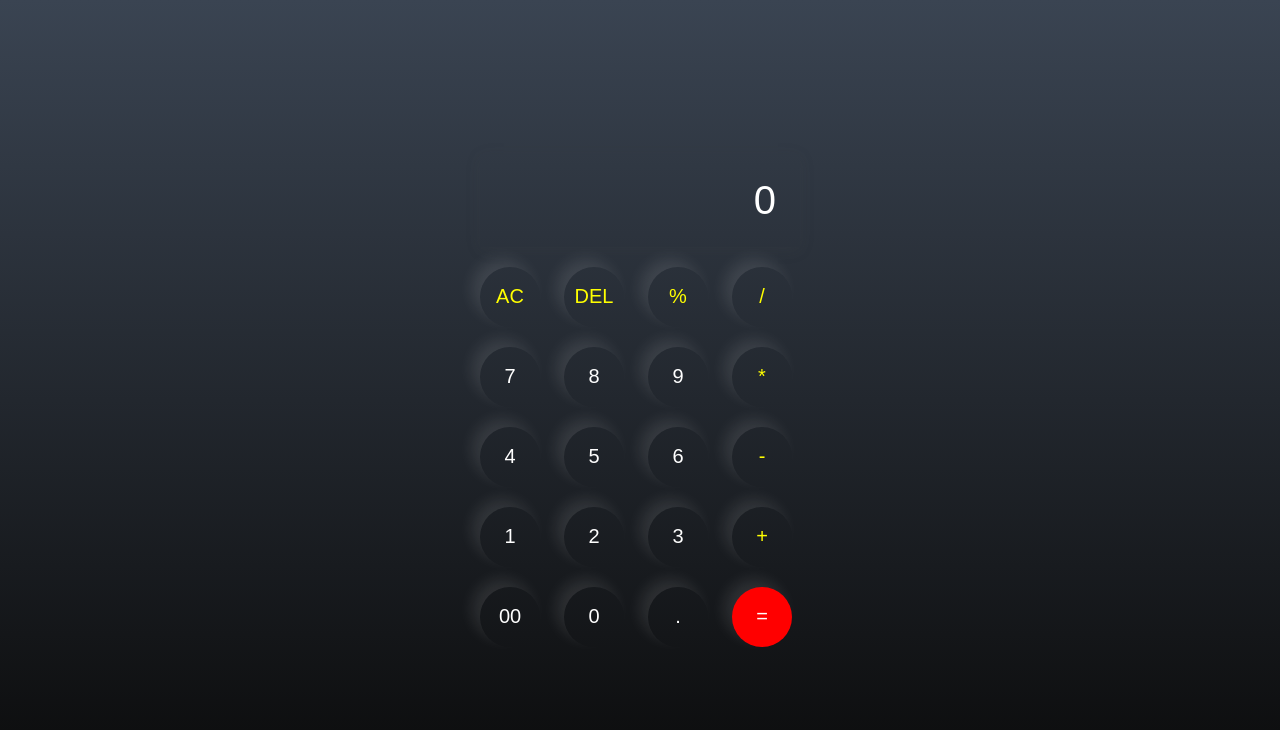
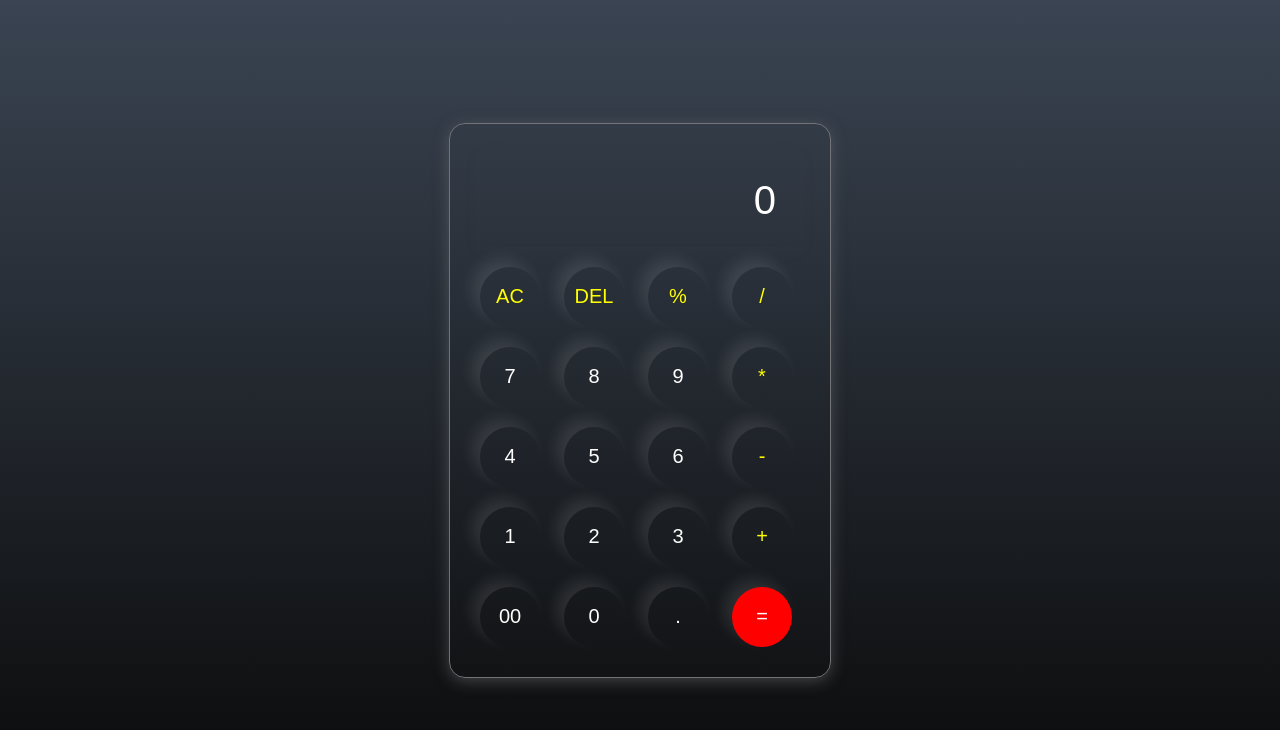
Before and after one commit to SHREYA-debug-max/Js-Calc, a plain HTML site: page Calculator/index.html in a window 1280 px wide. Drawn offline with Linux system fonts and the light colour scheme.

Commit message:
Update style.css

```diff
--- a/Calculator/style.css
+++ b/Calculator/style.css
@@ -12,12 +12,12 @@ body{
     /*background: linear-gradient(to bottom, #660033 0%, #0033cc 100%);*/
     background: linear-gradient(to top, #0a0a0a, #3a4452);
 }
-.calculator{
+#calculator{
     border: 1px solid #717377;
     padding: 20px;
     border-radius: 16px;
     background: transparent;
-    box-shadow: 0px 3px 15px rgb(113,115,119,0.5);
+    box-shadow: 0px 3px 15px rgba(113,115,119,0.5);
 
 }
 input{
```
